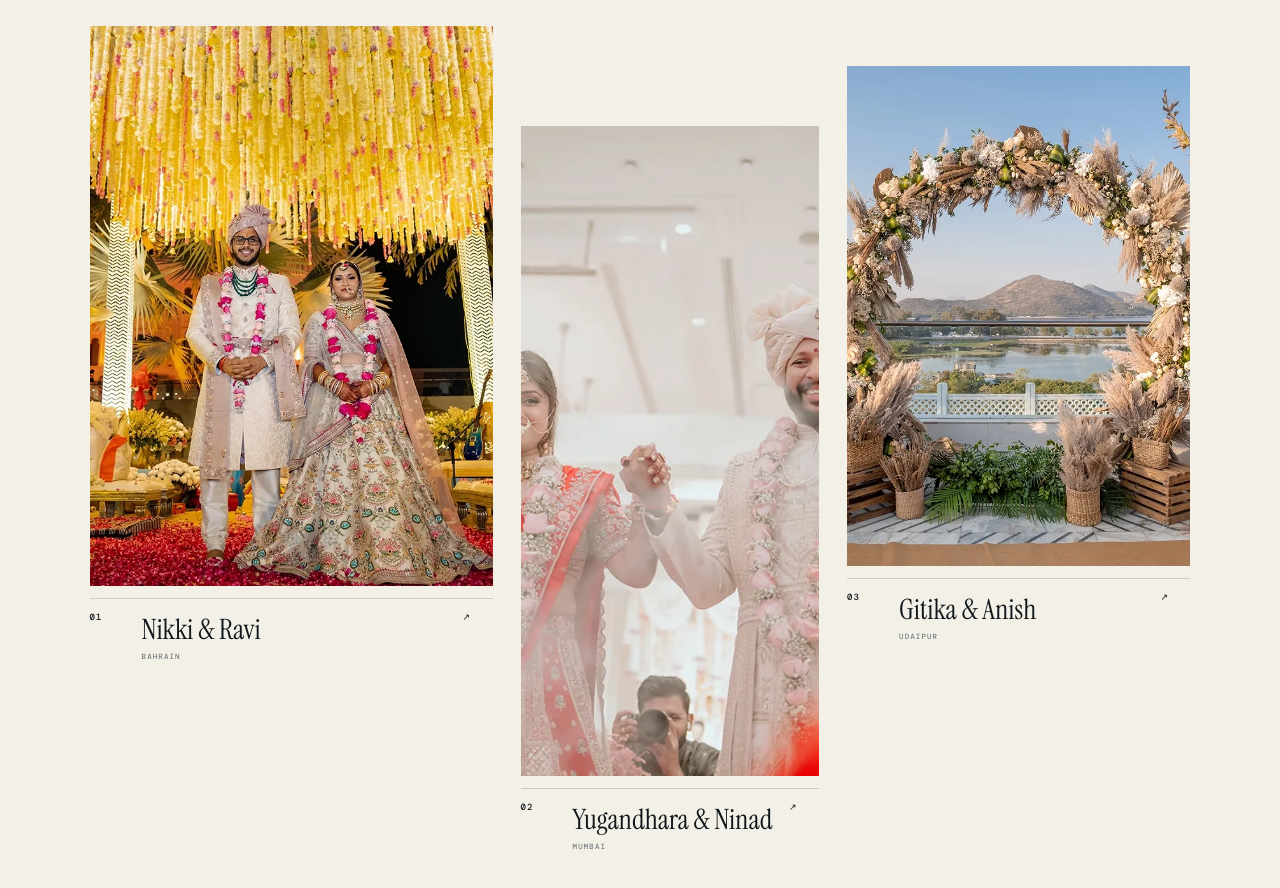
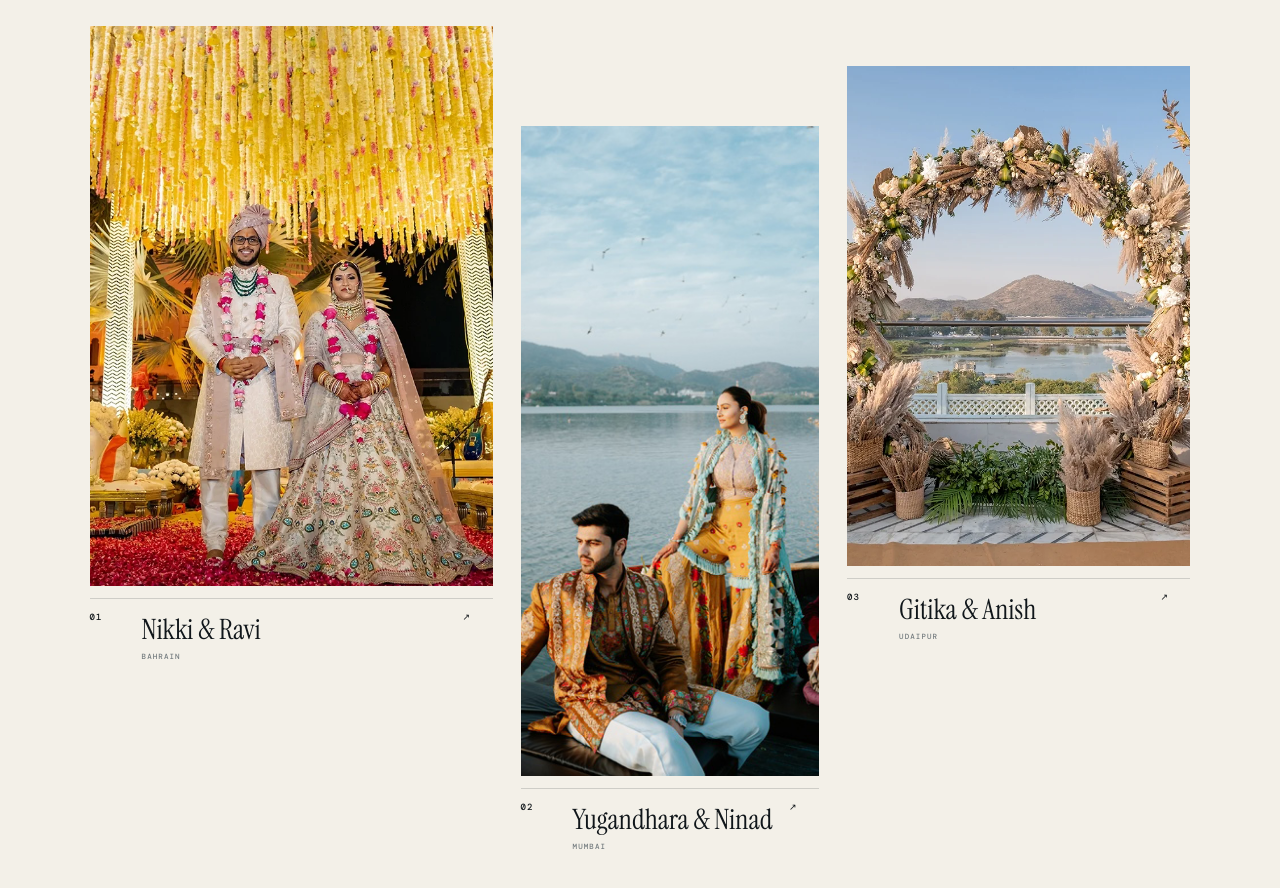
Before and after one commit to copywrk0-lgtm/ever-after-wedding, a Next.js app: page / in a window 1280 px wide. Shown: the part 2600-3488 px from the top of the page. Built offline with nearby package versions, Linux system fonts and the light colour scheme.

Commit message:
Replace Yugandhara & Ninad celebration image

```diff
--- a/src/app/page.tsx
+++ b/src/app/page.tsx
@@ -9,7 +9,7 @@ import { Chatbot } from '@/components/ui/Chatbot'
 
 const celebrations = [
   { slug:'nikki-ravi', names:'Nikki & Ravi', place:'Bahrain', image:'/images/0006-2be554e6.webp', alt:'Nikki and Ravi wedding celebration in Bahrain' },
-  { slug:'yugandhara-ninad', names:'Yugandhara & Ninad', place:'Mumbai', image:'/images/0002-d2a5b732.webp', alt:'Yugandhara and Ninad wedding celebration in Mumbai, India' },
+  { slug:'yugandhara-ninad', names:'Yugandhara & Ninad', place:'Mumbai', image:'/images/0009-bb209eeb.jpg', alt:'Yugandhara and Ninad wedding celebration in Mumbai, India' },
   { slug:'gitika-anish', names:'Gitika & Anish', place:'Udaipur', image:'/images/0007-227c860a.webp', alt:'Sangeet stage at Gitika and Anish’s wedding in Udaipur' },
 ]
 const gallery = [
```
